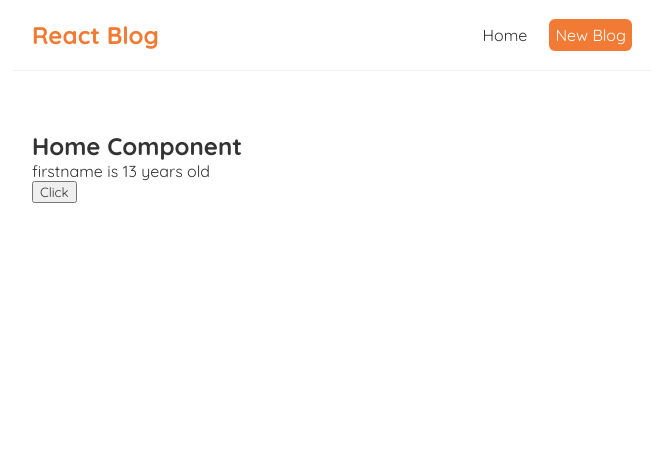
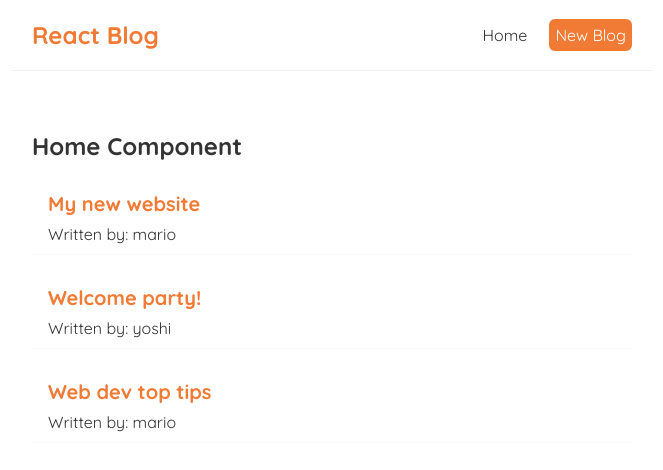
Before and after one commit to TontonBanton/react-blog, a React (Create React App) app: page / in a window 1280 px wide. Shown: the top 470 px of the page, without its empty margins (308-971 px from the left). Built offline with nearby package versions, Linux system fonts and the light colour scheme.

Commit message:
Map array variable state

```diff
--- a/src/Home.js
+++ b/src/Home.js
@@ -1,20 +1,24 @@
 import { useState } from "react"
 
 const Home = () => {
-  const [name, setName] = useState('firstname')
-  const [age, setAge] = useState(13)
-
-  const handleClick = () => {
-    setName('lastname')
-    setAge(23)
-  }
-
+  const [blogs, setBlogs] = useState([
+    { title: 'My new website', body: 'lorem ipsum...', author: 'mario', id: 1 },
+    { title: 'Welcome party!', body: 'lorem ipsum...', author: 'yoshi', id: 2 },
+    { title: 'Web dev top tips', body: 'lorem ipsum...', author: 'mario', id: 3 }
+  ])
 
   return (
     <div className="Home">
       <h2>Home Component</h2>
-      <p>{name} is {age} years old </p>
-      <button onClick={handleClick}>Click</button>
+
+       {/* map array  */}
+      { blogs.map((blog) => (
+        <div className="blog-preview" key={blog.id}>
+          <h2>{ blog.title }</h2>
+          <p>Written by: { blog.author }</p>
+        </div>
+      ))}
+
     </div>
   )
 }
--- a/src/index.css
+++ b/src/index.css
@@ -33,3 +33,18 @@
   margin: 40px auto;
   padding: 20px;
 }
+
+/* blog previews / list */
+.blog-preview {
+  padding: 10px 16px;
+  margin: 20px 0;
+  border-bottom: 1px solid #fafafa;
+}
+.blog-preview:hover {
+  box-shadow: 1px 3px 5px rgba(0,0,0,0.1);
+}
+.blog-preview h2 {
+  font-size: 20px;
+  color: #f17a35;
+  margin-bottom: 8px;
+}
```
